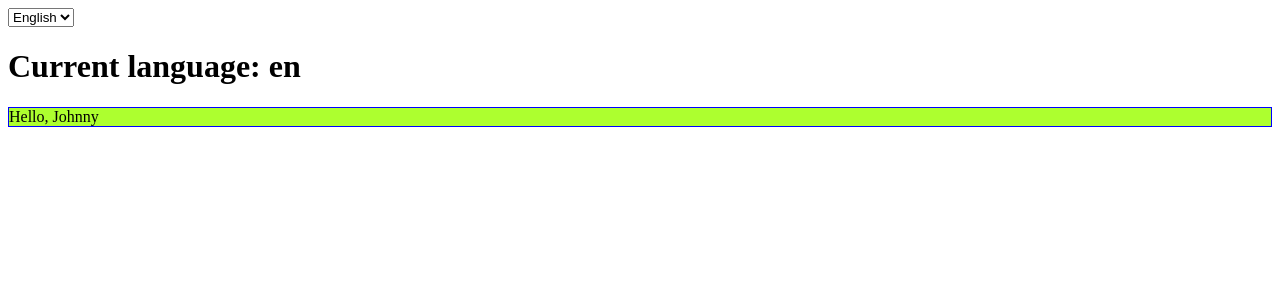
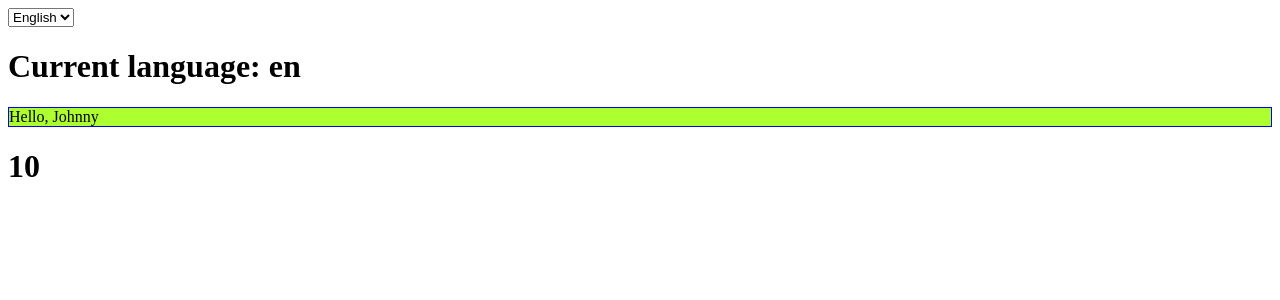
Before and after one commit to Marius0092/react-exercises, a React (Create React App) app: page / in a window 1280 px wide. Shown: the top 300 px of the page. Built offline with nearby package versions, Linux system fonts and the light colour scheme.

Commit message:
function-components-02

```diff
--- a/src/App.js
+++ b/src/App.js
@@ -3,6 +3,7 @@ import { DisplayLanguage } from "./DisplayLanguage";
 import { LanguageContext } from "./LanguageContext";
 import { useState } from "react";
 import { Welcome } from "./Welcome";
+import { Sum } from "./Sum";
 
 export function App() {
 
@@ -22,6 +23,7 @@ export function App() {
                 <DisplayLanguage />
             </LanguageContext.Provider>
             <Welcome />
+            <Sum numbers= {[1,2,7]} />
         </div>
     )
 }
--- /dev/null
+++ b/src/Sum.js
@@ -0,0 +1,10 @@
+import React from "react";
+
+export function Sum(props) {
+    const numbers = props.numbers
+    let result = numbers.reduce((a, b) => a + b)
+
+    return (
+        <h1>{result}</h1>
+    )
+}
```
